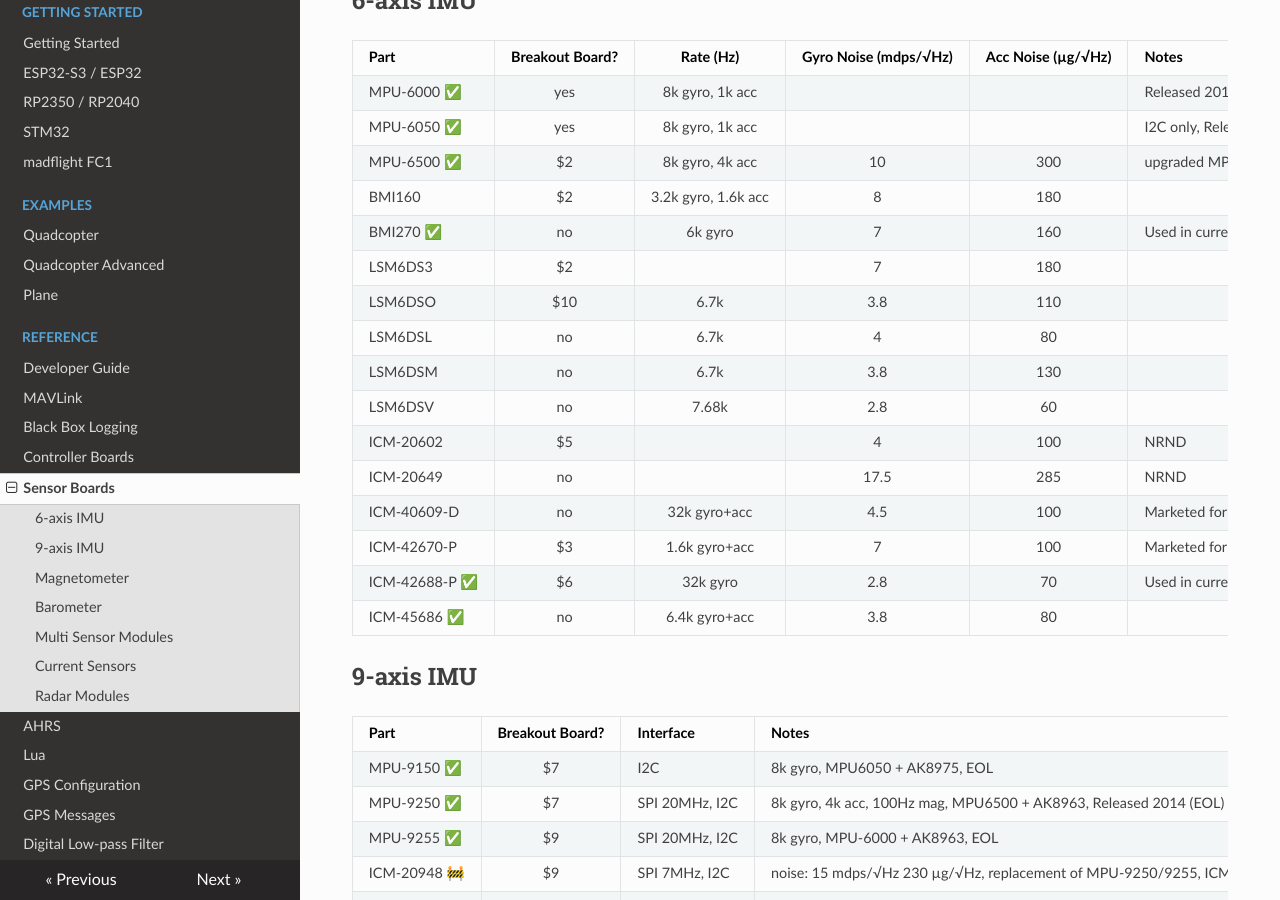
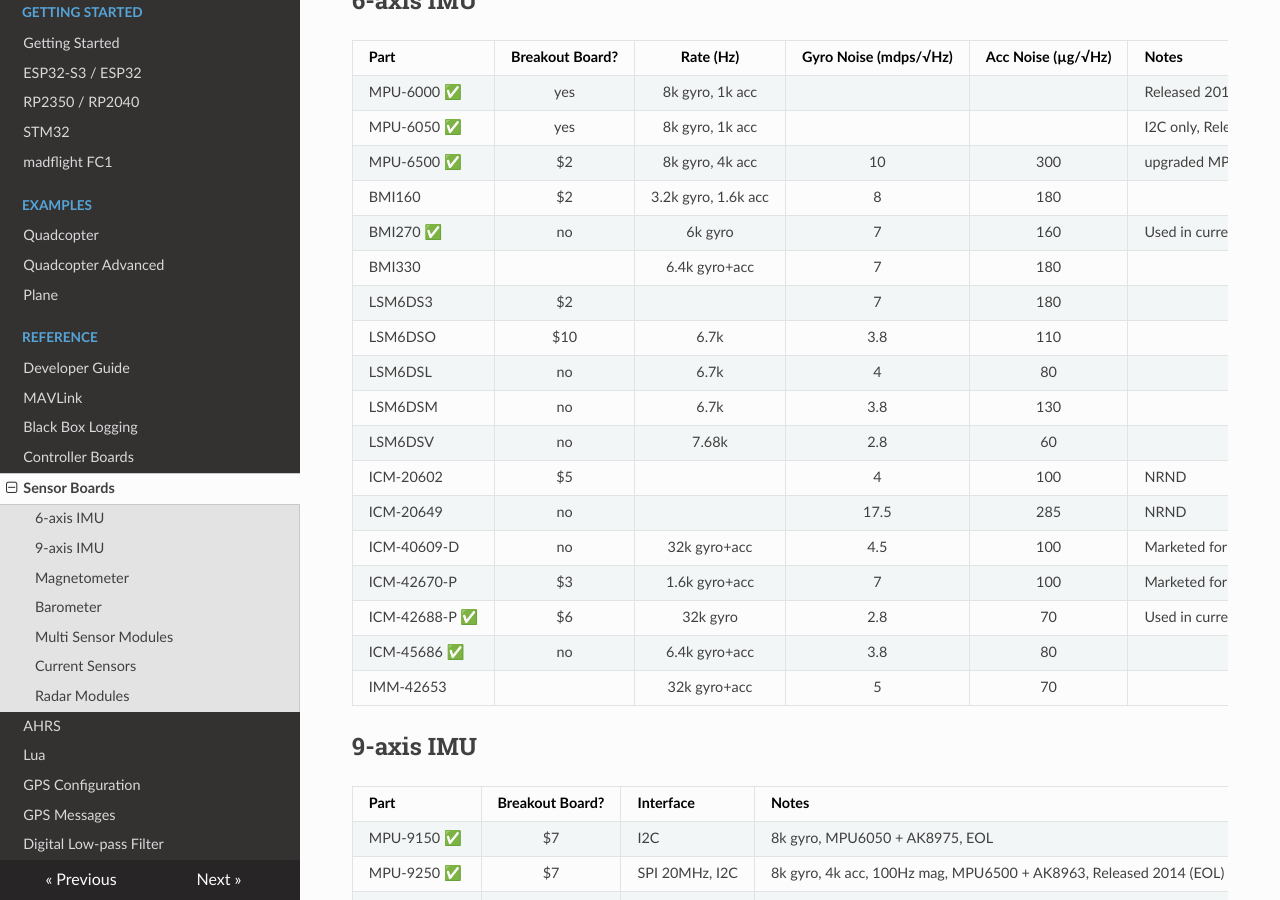
Before and after one commit to qqqlab/madflight-docs, an MkDocs documentation site: the page built from docs/Sensor-Boards.md, in a window 1280 px wide and 900 px high, scrolled down 368 px. Built offline with MkDocs 1.6.1, drawn with Linux system fonts in a browser that asks for light colours; nearby versions of some CDN libraries.

Commit message:
Update Sensor-Boards.md

```diff
--- a/docs/Sensor-Boards.md
+++ b/docs/Sensor-Boards.md
@@ -16,7 +16,8 @@ MPU-6000 &#x2705;| yes | 8k gyro, 1k acc ||| Released 2011, EOL
 MPU-6050 &#x2705;| yes | 8k gyro, 1k acc ||| I2C only, Released 2011, EOL
 MPU-6500 &#x2705;| $2 | 8k gyro, 4k acc | 10 | 300 | upgraded MPU-6000, Released 2014, NRND
 BMI160     | $2 | 3.2k gyro, 1.6k acc | 8 | 180 |
-BMI270  &#x2705;| no | 6k gyro | 7 | 160 | Used in current commercial FC as replacement for MPU-6000/6500
+BMI270 &#x2705;| no | 6k gyro | 7 | 160 | Used in current commercial FC as replacement for MPU-6000/6500
+BMI330 | | 6.4k gyro+acc | 7 | 180 |
 LSM6DS3    | $2 | | 7 | 180 |
 LSM6DSO    | $10 | 6.7k | 3.8 | 110 |
 LSM6DSL    | no | 6.7k | 4 | 80 |
@@ -28,6 +29,7 @@ ICM-40609-D| no | 32k gyro+acc | 4.5 | 100 | Marketed for drones, replacement of
 ICM-42670-P| $3 | 1.6k gyro+acc | 7 | 100 | Marketed for drones
 ICM-42688-P &#x2705;| $6 | 32k gyro | 2.8 | 70 | Used in current high performance FC
 ICM-45686 &#x2705;| no | 6.4k gyro+acc | 3.8 | 80 |
+IMM-42653 | | 32k gyro+acc | 5 | 70 |
 
 ## 9-axis IMU
 
```
